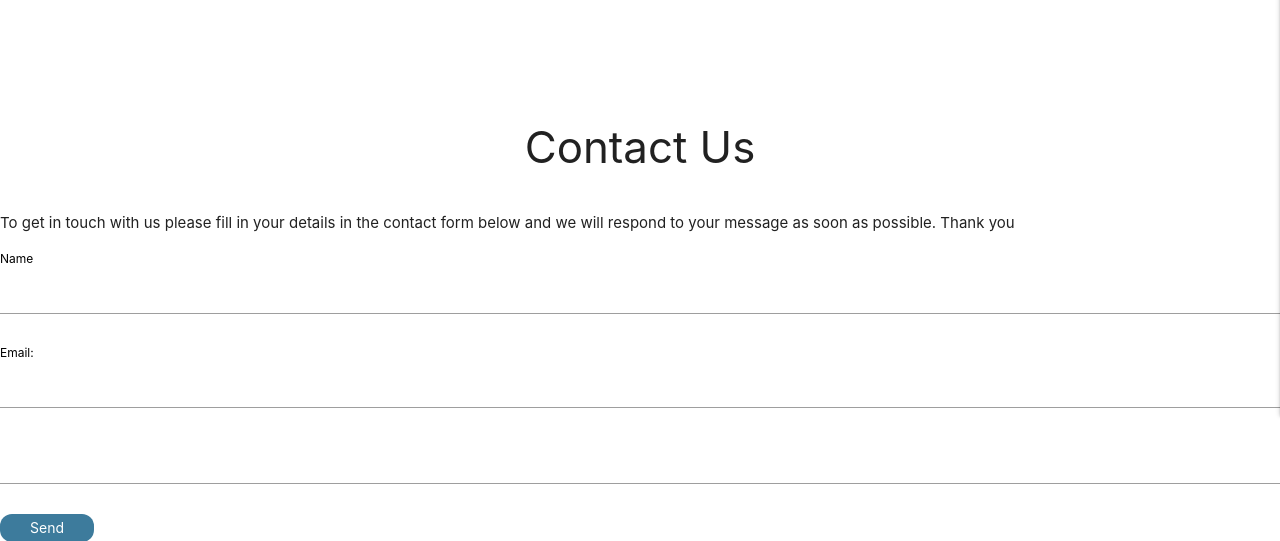
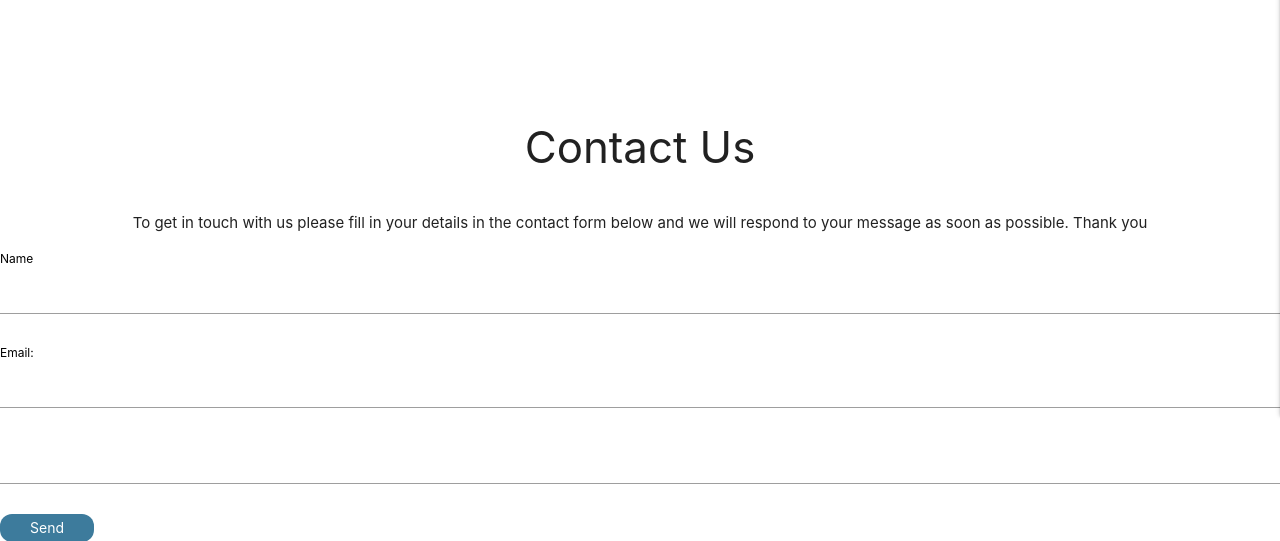
Before and after one commit to AndrewH1188/talking-tinnitus-ms3, a Flask app: page /contact in a window 1280 px wide. Shown: the part 445-986 px from the top of the page. Run offline with Flask 2, Linux system fonts and the light colour scheme; some libraries are stand-ins or nearby versions.

```diff
--- a/templates/contact-us.html
+++ b/templates/contact-us.html
@@ -3,7 +3,7 @@
 
 <img src="assets/images/contact-us-hero.jpg" class="hero-image" alt="Person on a computer with a phone in their hand. There is a phone, mail and email symbol showing">
 <h3 class="page-headings">Contact Us</h3>
-<p>To get in touch with us please fill in your details in the contact form below
+<p class="center-align">To get in touch with us please fill in your details in the contact form below
     and we will respond to your message as soon as possible. Thank you</p>
 
 <!-- The below was taken from EmailJS and has had some alterations made -->
```
